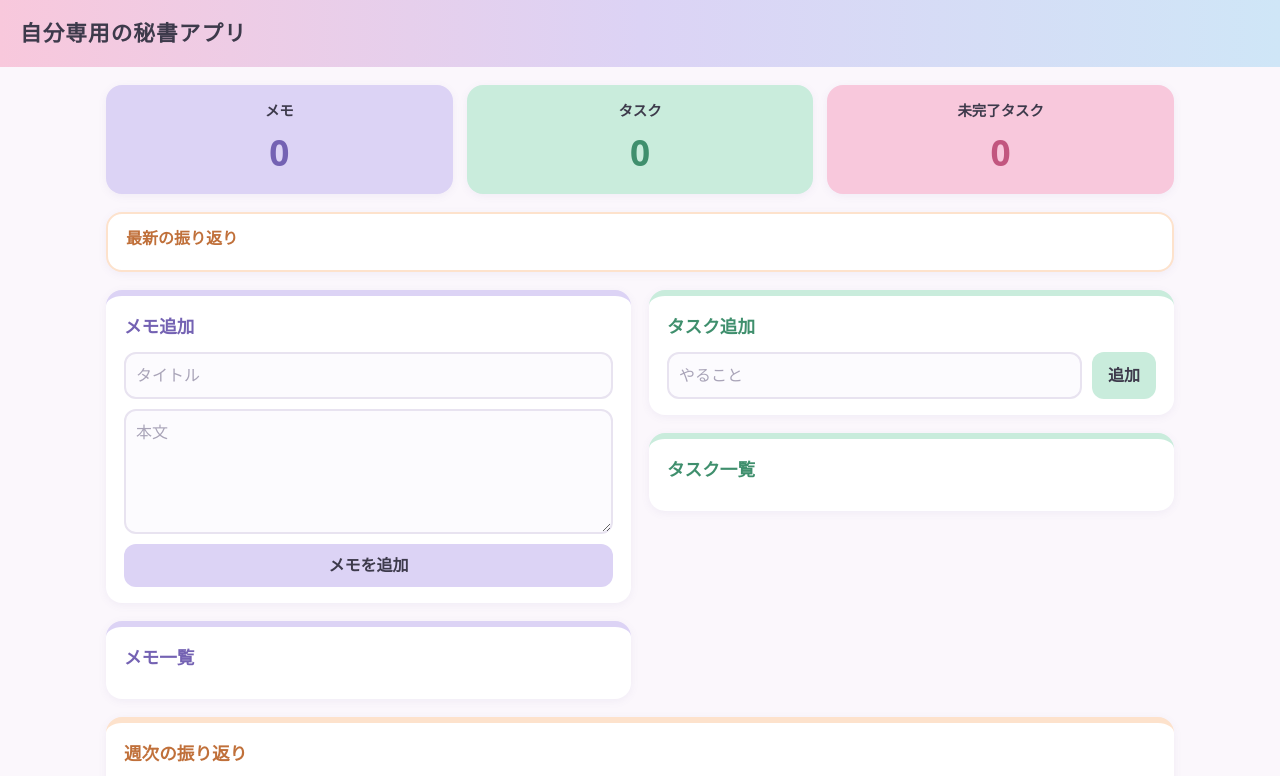
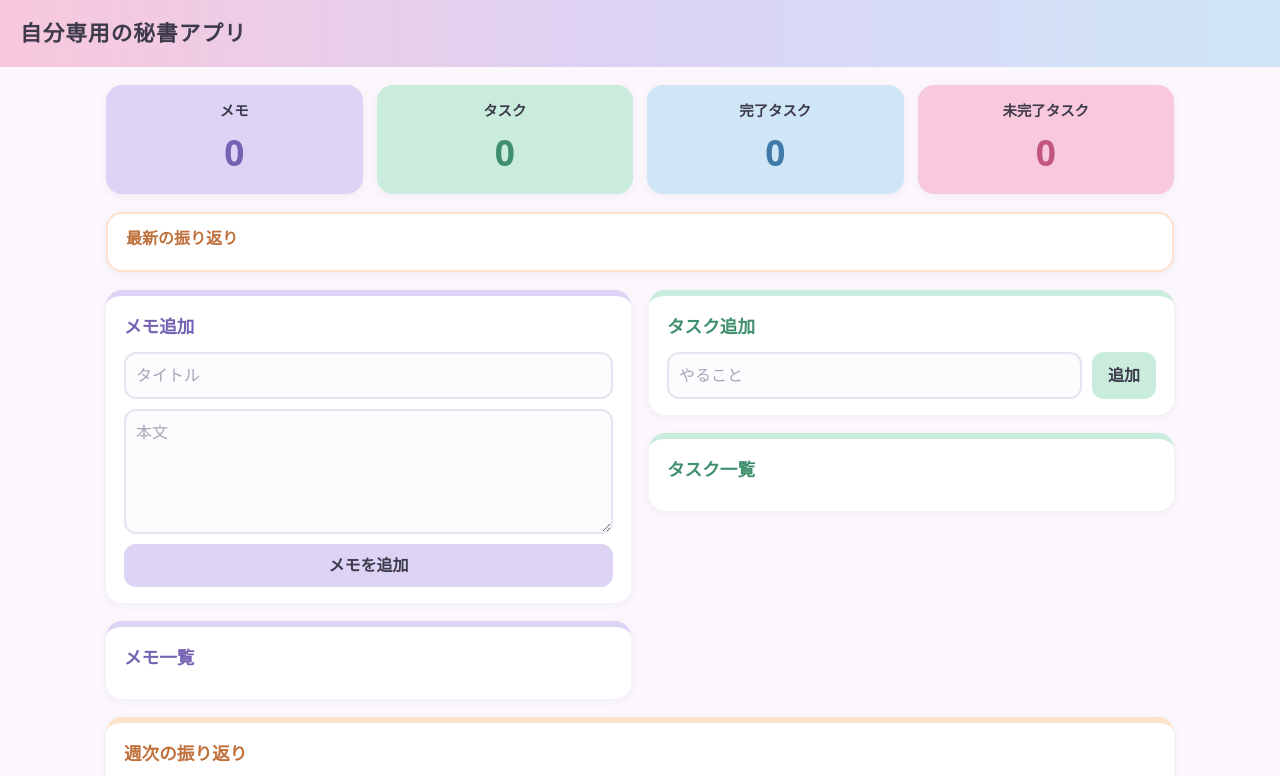
Before and after one commit to erico125125-hub/secretary-app, a website: page public/index.html in a window 1280 px wide. Shown: the top 776 px of the page. Drawn offline with Linux system fonts and the light colour scheme; no server answers.

Commit message:
ダッシュボードに「完了タスク」の件数を追加
Co-Authored-By: Claude Opus 5.5 <noreply@anthropic.com>
Claude-Session: https://claude.ai/code/session_01MGpTGtc2Y7Yd6Jz8dRUGyx

```diff
--- a/public/app.js
+++ b/public/app.js
@@ -36,6 +36,7 @@ function render() {
   // ダッシュボード
   $('memoCount').textContent = state.memos.length;
   $('taskCount').textContent = state.tasks.length;
+  $('doneCount').textContent = state.tasks.filter((t) => t.done).length;
   $('openCount').textContent = state.tasks.filter((t) => !t.done).length;
 
   // メモ一覧
--- a/public/index.html
+++ b/public/index.html
@@ -16,6 +16,7 @@
     <section class="dashboard">
       <div class="stat"><span class="label">メモ</span><span id="memoCount" class="num">0</span></div>
       <div class="stat"><span class="label">タスク</span><span id="taskCount" class="num">0</span></div>
+      <div class="stat"><span class="label">完了タスク</span><span id="doneCount" class="num">0</span></div>
       <div class="stat highlight"><span class="label">未完了タスク</span><span id="openCount" class="num">0</span></div>
     </section>
 
--- a/public/style.css
+++ b/public/style.css
@@ -33,7 +33,7 @@ header h1 { margin: 0; font-size: 1.35rem; letter-spacing: .05em; }
 main { max-width: 1100px; margin: 0 auto; padding: 18px 16px; }
 
 /* ダッシュボード：カードごとに色を変える */
-.dashboard { display: grid; grid-template-columns: repeat(3, 1fr); gap: 14px; margin-bottom: 18px; }
+.dashboard { display: grid; grid-template-columns: repeat(4, 1fr); gap: 14px; margin-bottom: 18px; }
 .stat {
   border-radius: 16px;
   padding: 14px;
@@ -42,17 +42,19 @@ main { max-width: 1100px; margin: 0 auto; padding: 18px 16px; }
 }
 .stat:nth-child(1) { background: var(--lavender); }
 .stat:nth-child(2) { background: var(--mint); }
-.stat:nth-child(3) { background: var(--pink); }
+.stat:nth-child(3) { background: var(--sky); }
+.stat:nth-child(4) { background: var(--pink); }
 .stat .label { display: block; font-size: .9rem; font-weight: bold; color: var(--text); }
 .stat .num { display: block; font-size: 2.2rem; font-weight: bold; margin-top: 2px; }
 .stat:nth-child(1) .num { color: var(--lavender-deep); }
 .stat:nth-child(2) .num { color: var(--mint-deep); }
-.stat:nth-child(3) .num { color: var(--pink-deep); }
+.stat:nth-child(3) .num { color: var(--sky-deep); }
+.stat:nth-child(4) .num { color: var(--pink-deep); }
 
 .columns { display: grid; grid-template-columns: 1fr 1fr; gap: 18px; }
 @media (max-width: 760px) {
   .columns { grid-template-columns: 1fr; }
-  .dashboard { gap: 8px; }
+  .dashboard { gap: 8px; grid-template-columns: repeat(2, 1fr); }
   .stat .num { font-size: 1.7rem; }
 }
 
```
Also changed, not shown: README.md.
